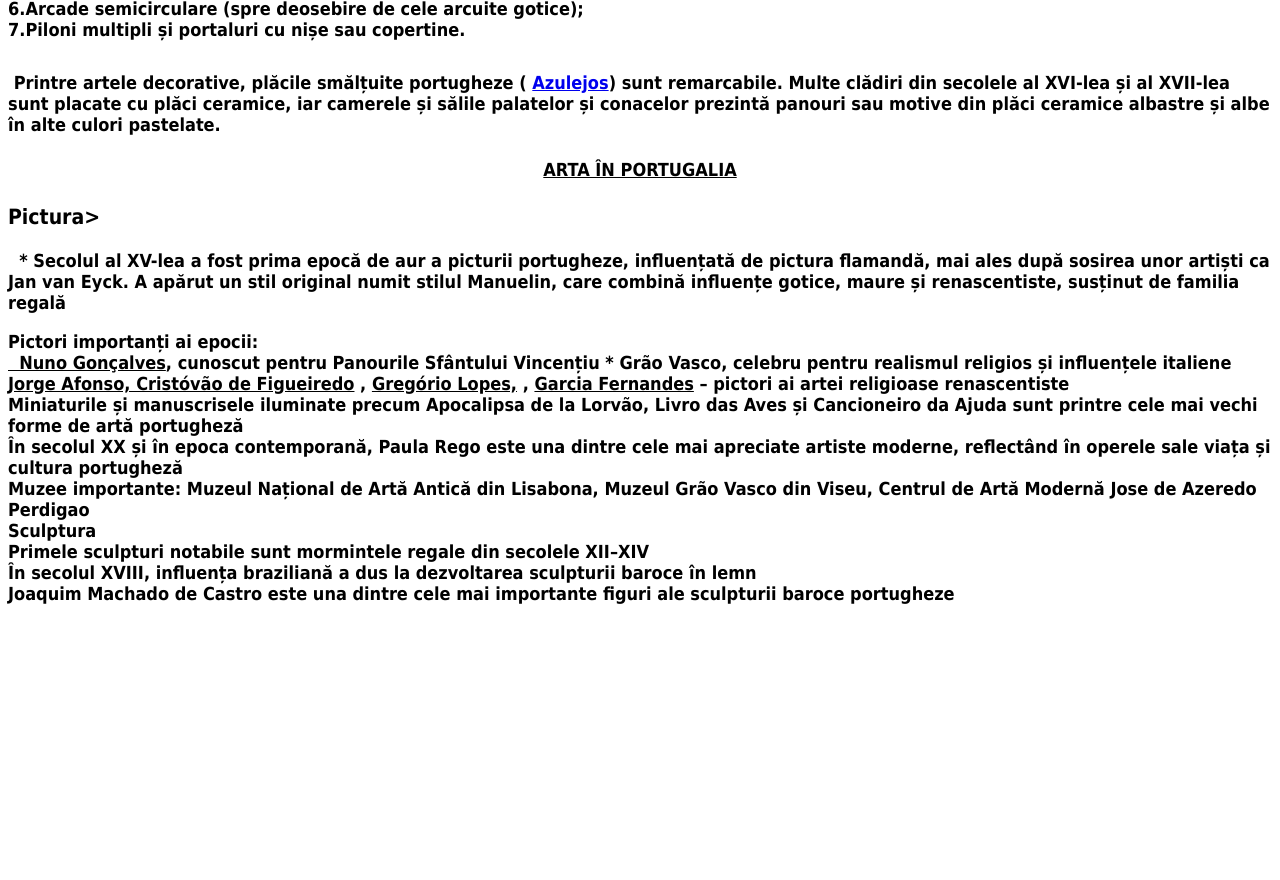
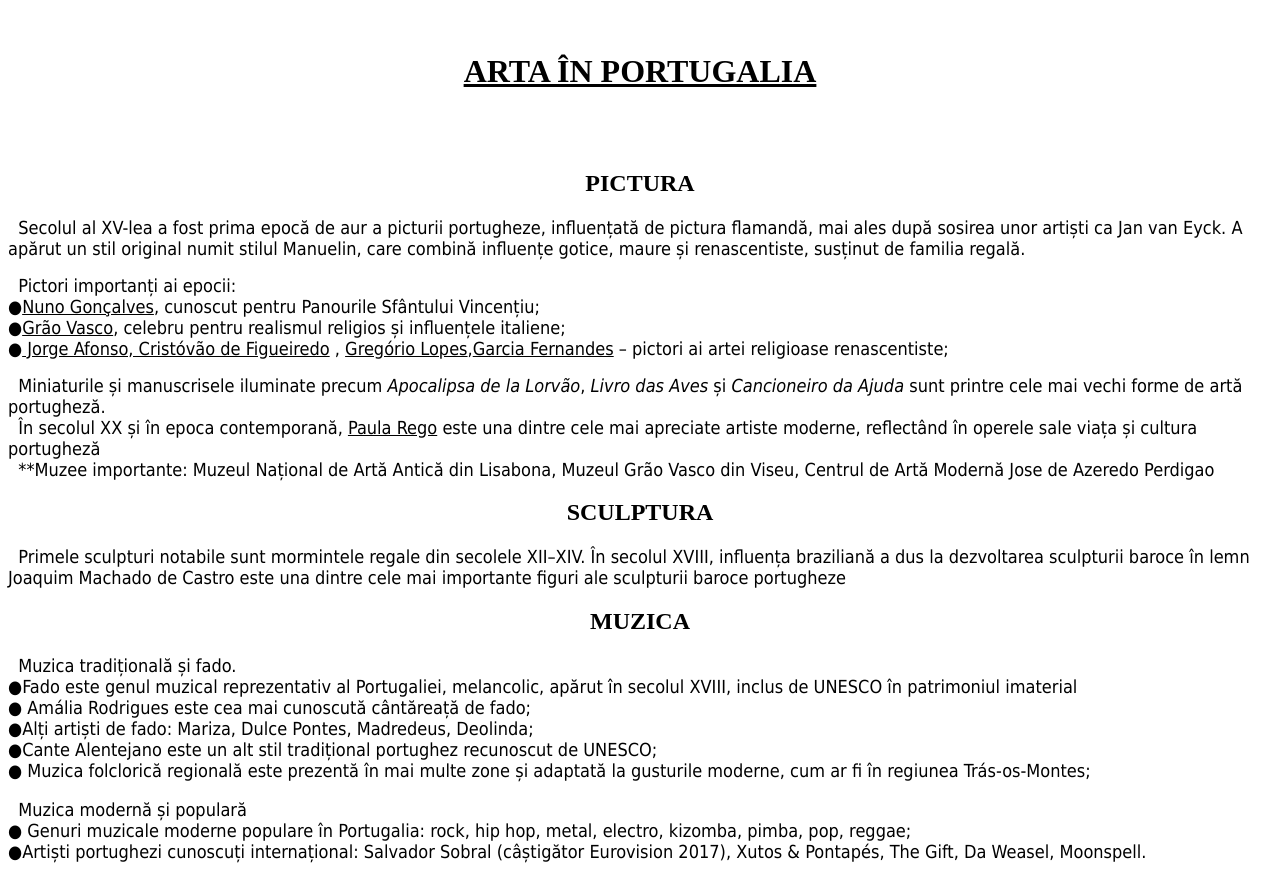
Before and after one commit to 44nico/Arhitectura-Portugheza-site, a plain HTML site: page index.html in a window 1280 px wide. Shown: the part 717-1597 px from the top of the page. Before the commit the page ends 1345 px from the top, so only its background shows below. Drawn offline with Linux system fonts and the light colour scheme.

Commit message:
Add files via upload

```diff
--- a/index.html
+++ b/index.html
@@ -3,14 +3,14 @@
 <title>ARHITECTURA PORTUGHEZĂ</title>
 </head>
 <body>
-<H1 align="center"><u>ARHITECTURA PORTUGHEZĂ</u><H1>
-<p align="left"><font face="Tahoma" size="4"> &nbsp Portugalia se mândrește cu numeroase castele medievale, precum și cu ruinele mai multor vile și forturi din perioada ocupației romane. Influențele romanice și gotice au conferit Portugaliei la sfârșitul secolului al XVI-lea un stil național—<u>stilul manuelin</u>— a fost caracterizat prin adaptarea mai multor forme într-un întreg ornamentat luxuriant.</font> </p>
+<H1 align="center"><u>ARHITECTURA PORTUGHEZĂ</u></H1>
+<p align="left"><font face="Tahoma" size="4"> &nbsp Portugalia se mândrește cu numeroase castele medievale, precum și cu ruinele mai multor vile și forturi din perioada ocupației romane. Influențele romanice și gotice au conferit Portugaliei la sfârșitul secolului al XVI-lea un stil național—<u>stilul manuelin</u>— a fost caracterizat prin adaptarea mai multor forme într-un întreg ornamentat luxuriant.</p></font>
 
 <p align="left"><font face="Tahoma"size="4"> &nbsp Exemple remarcabile de arhitectură portugheză: <a href="https://calatorprintreganduri.ro/wp-content/uploads/2025/02/WhatsApp-Image-2025-02-17-at-10.11.10-2-1080x810.jpeg" target="arhitectura.html">Mănăstirea Jerónimos</a> (stil manuelin), <a href="https://encrypted-tbn0.gstatic.com/images?q=tbn:ANd9GcQYXS2pKhFOmqGhXBJ9WL5UtGt5UJTf11WOQQ&s" target="arhitectura.html">Palatul Juștiției din Lisabona</a>
  (un exemplu grozav de arhitectura austeră), mănăstirea portugheză în stilul goticului târziu,<a href="https://lp-cms-production.imgix.net/2019-06/837cb9fd8a9c8d10cbf0d8973fcbe1ed-mosteiro-de-santa-maria-da-vitoria.jpg"target="arhitectura.html">Santa Maria da Vitória din Batalha</a>, <a href="https://www.lisbon-tourism.com/img/gallery/ro/centrul-orasului-lisabona.jpg"target="arhitectura.html">cartierul Baixa din Lisabona</a>, în stil Pombaline (numit după Sebastião de Carvalho).</font></p>
 
 
-<H1 align="center"><b>•Stilul manuelin </b><H1>
+<H1 align="center"><b>•Stilul manuelin </b></H1>
 <p align="left"><font face="Tahoma"size="4"> &nbspCunoscut și sub numele de goticul târziu portughez, pentru că marchează trecerea de la gotic către renaștere, stilul manuelin este unul arhitectural somptuos și cu rădăcini în sec. Al XVI-lea în timpul erei descoperirilor. El incorporează o serie de reprezentări ale elementelor întâlnite in timpul călătoriilor lui <u>Vasco da Gama</u> și <u>Pedro Alvares Cabral</u>(cel care descoperit Brazilia).</font></p>
 
 <p align="left"><font face="Tahoma"size="4"> &nbsp Numele i-a fost atribuit de <u>Francisco Adolfo de Varnhagen</u> (istoric și diplomat brazilian). În lucrarea sa, atunci când descrie Mănăstirea Jerónimos, numește stilul arhitectural după <u>regele Manuel I (1495-1521)</u>. Acest stil a jucat un rol deosebit în dezvoltarea artei portugheze. Manifestat mai ales în arhitectură (biserici, palate, mănăstiri, castele), acesta se extinde ulterior și către pictură, sculptură, opere de artă din metale prețioase, faianță sau mobilier. </font></p>
@@ -22,24 +22,45 @@
 4.Simboluri creștine: crucea Ordinului lui Hristos;  <br>
 5.Elemente din țările descoperite: filigram Islamic, influențe ale  <br>clădirilor din India;  <br>
 6.Arcade semicirculare (spre deosebire de cele arcuite gotice); <br>
-7.Piloni multipli și portaluri cu nișe sau copertine. </p>
+7.Piloni multipli și portaluri cu nișe sau copertine. </p></font>
 
-<p align="left"><font face="Tahoma"size="4"> &nbspPrintre artele decorative, plăcile smălțuite portugheze ( <a href="https://st3.depositphotos.com/1589661/16568/v/450/depositphotos_165686394-stock-illustration-portuguese-vector-tiles-pattern-lisbon.jpg" target="arhitectura.html">Azulejos</a>) sunt remarcabile. Multe clădiri din secolele al XVI-lea și al XVII-lea sunt placate cu plăci ceramice, iar camerele și sălile palatelor și conacelor prezintă panouri sau motive din plăci ceramice albastre și albe în alte culori pastelate.
+<p align="left"><font face="Tahoma"size="4"> &nbspPrintre artele decorative, plăcile smălțuite portugheze ( <a href="https://st3.depositphotos.com/1589661/16568/v/450/depositphotos_165686394-stock-illustration-portuguese-vector-tiles-pattern-lisbon.jpg" target="arhitectura.html">Azulejos</a>) sunt remarcabile. Multe clădiri din secolele al XVI-lea și al XVII-lea sunt placate cu plăci ceramice, iar camerele și sălile palatelor și conacelor prezintă panouri sau motive din plăci ceramice albastre și albe în alte culori pastelate.</font></p><br>
 
- <H1 align="center"><u>ARTA ÎN PORTUGALIA</u><H1>
-<H3 align="left">Pictura></H3>
- <p align="left"><font face="Tahoma"size="4"> &nbsp * Secolul al XV-lea a fost prima epocă de aur a picturii portugheze, influențată de pictura flamandă, mai ales după sosirea unor artiști ca Jan van Eyck. A apărut un stil original numit stilul Manuelin, care combină influențe gotice, maure și renascentiste, susținut de familia regală</font></p>
-<p align="left"><font face="Tahoma"size="4"> Pictori importanți ai epocii:<br>
-<u> &nbsp Nuno Gonçalves</u>, cunoscut pentru Panourile Sfântului Vincențiu * Grão Vasco, celebru pentru realismul religios și influențele italiene<br>
-<u> Jorge Afonso, Cristóvão de Figueiredo</u> , <u> Gregório Lopes,</u> , <u>Garcia Fernandes</u> – pictori ai artei religioase renascentiste<br>
-Miniaturile și manuscrisele iluminate precum Apocalipsa de la Lorvão, Livro das Aves și Cancioneiro da Ajuda sunt printre cele mai vechi forme de artă portugheză<br>
-În secolul XX și în epoca contemporană, Paula Rego este una dintre cele mai apreciate artiste moderne, reflectând în operele sale viața și cultura portugheză<br>
-Muzee importante: Muzeul Național de Artă Antică din Lisabona, Muzeul Grão Vasco din Viseu, Centrul de Artă Modernă Jose de Azeredo Perdigao<br>
-Sculptura<br>
-Primele sculpturi notabile sunt mormintele regale din secolele XII–XIV<br>
+
+<H1 align="center"><u>ARTA ÎN PORTUGALIA</u><H1><br>
+
+
+<H2 align="center"><b>PICTURA</b></H2>
+<p align="left"><font face="Tahoma"size="4"> &nbsp Secolul al XV-lea a fost prima epocă de aur a picturii portugheze, influențată de pictura flamandă, mai ales după sosirea unor artiști ca Jan van Eyck. A apărut un stil original numit stilul Manuelin, care combină influențe gotice, maure și renascentiste, susținut de familia regală.</font></p>
+
+<p align="left"><font face="Tahoma"size="4"> &nbsp Pictori importanți ai epocii:<br>
+
+●<u>Nuno Gonçalves</u>, cunoscut pentru Panourile Sfântului Vincențiu;<br>
+●<u>Grão Vasco</u>, celebru pentru realismul religios și influențele italiene;<br>
+●<u> Jorge Afonso, Cristóvão de Figueiredo</u> , <u> Gregório Lopes</u>,<u>Garcia Fernandes</u> – pictori ai artei religioase renascentiste;</font></p>
+
+<p align="left"><font face="Tahoma"size="4">&nbsp Miniaturile și manuscrisele iluminate precum <i>Apocalipsa de la Lorvão</i>, <i>Livro das Aves</i> și <i>Cancioneiro da Ajuda</i> sunt printre cele mai vechi forme de artă portugheză.<br>
+&nbsp În secolul XX și în epoca contemporană, <U>Paula Rego</u> este una dintre cele mai apreciate artiste moderne, reflectând în operele sale viața și cultura portugheză<br>
+&nbsp **Muzee importante: Muzeul Național de Artă Antică din Lisabona, Muzeul Grão Vasco din Viseu, Centrul de Artă Modernă Jose de Azeredo Perdigao</p></font>
+
+<H2 align="center"><b>SCULPTURA</b></H2>
+<P align="left"><font face="Tahoma"size="4">&nbsp Primele sculpturi notabile sunt mormintele regale din secolele XII–XIV.
 În secolul XVIII, influența braziliană a dus la dezvoltarea sculpturii baroce în lemn<br>
-Joaquim Machado de Castro este una dintre cele mai importante figuri ale sculpturii baroce portugheze</font></p>
+Joaquim Machado de Castro este una dintre cele mai importante figuri ale sculpturii baroce portugheze</p></font>
 
+
+<H2 align="center"><b>MUZICA</b></H2>
+<p align="left"><font face="Tahoma"size="4"> &nbsp Muzica tradițională și fado.<BR>
+
+●Fado este genul muzical reprezentativ al Portugaliei, melancolic, apărut în secolul XVIII, inclus de UNESCO în patrimoniul imaterial<BR>
+● Amália Rodrigues este cea mai cunoscută cântăreață de fado;<BR>
+●Alți artiști de fado: Mariza, Dulce Pontes, Madredeus, Deolinda;<BR>
+●Cante Alentejano este un alt stil tradițional portughez recunoscut de UNESCO;<BR>
+● Muzica folclorică regională este prezentă în mai multe zone și adaptată la gusturile moderne, cum ar fi în regiunea Trás-os-Montes;<BR></P>
+<p align="left"><font face="Tahoma"size="4">&nbsp Muzica modernă și populară</br>
+● Genuri muzicale moderne populare în Portugalia: rock, hip hop, metal, electro, kizomba, pimba, pop, reggae;<br>
+●Artiști portughezi cunoscuți internațional: Salvador Sobral (câștigător Eurovision 2017), Xutos & Pontapés, The Gift, Da Weasel, Moonspell.
+</p>
 
 
 </body>
```
